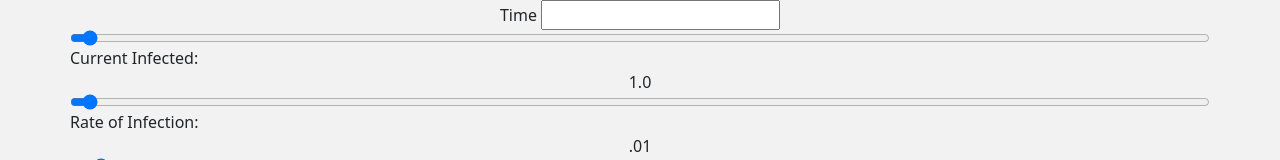
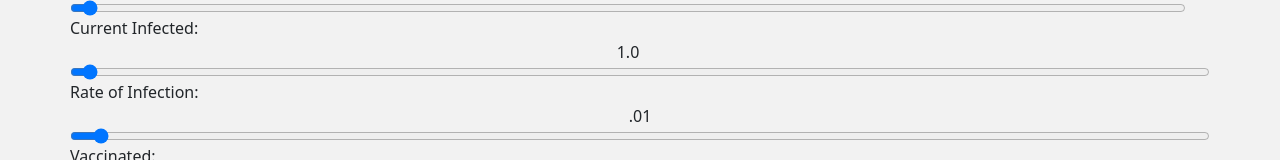
Before and after one commit to matt-harrell/Have-you-Herd-, a plain HTML site: page index.html in a window 1280 px wide. Shown: the top 160 px of the page. Drawn offline with nearby package versions, Linux system fonts and the light colour scheme.

```diff
--- a/index.html
+++ b/index.html
@@ -52,12 +52,12 @@
 
       <div class="row">
 
-        <div id="time">
+        <!-- <div id="time">
             <label for="t">Time</label>
             <input type="number" id="t">
         </div>
 
-      </div>
+      </div> -->
 
       <div class="row">
 
--- a/scripts/main.js
+++ b/scripts/main.js
@@ -238,7 +238,7 @@
     let s = a * e**(t+r);
     let y = 100 - s - v;
     if (y < 1) {
-      for (i = 0; i < s + y ; i++) {
+      for (i = 0; i < s + y; i++) {
     		var newDot = $("#seed").clone();
     		newDot.removeClass("hide");
     		newDot.addClass("red");
```
